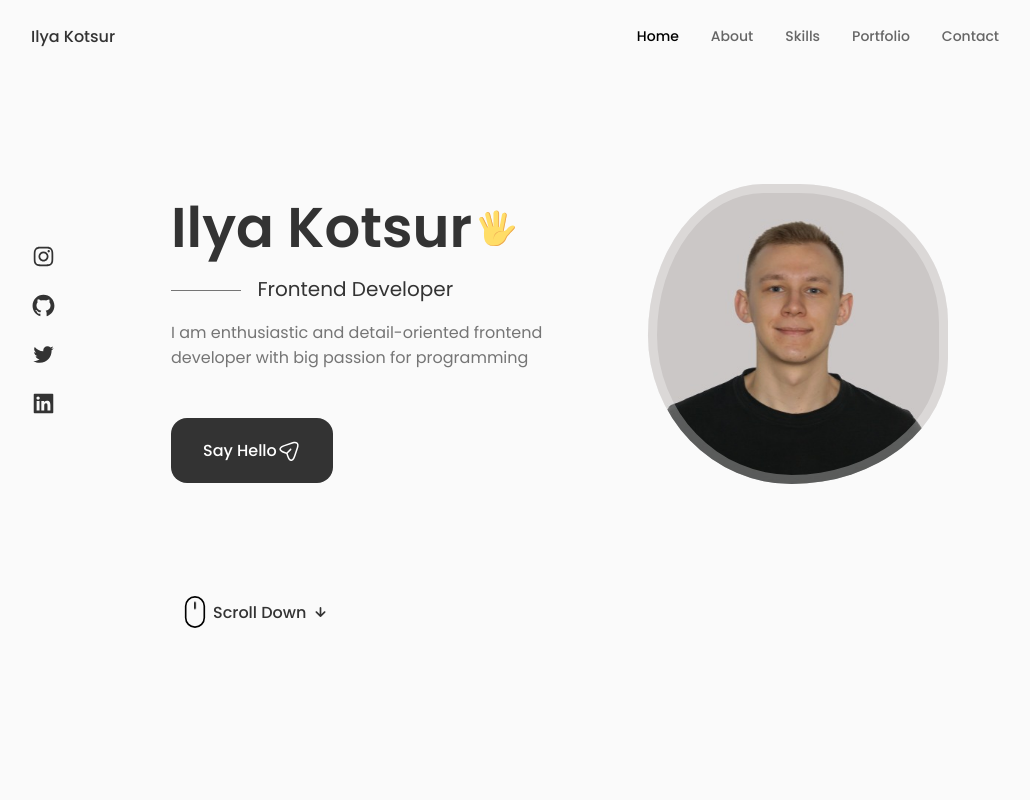
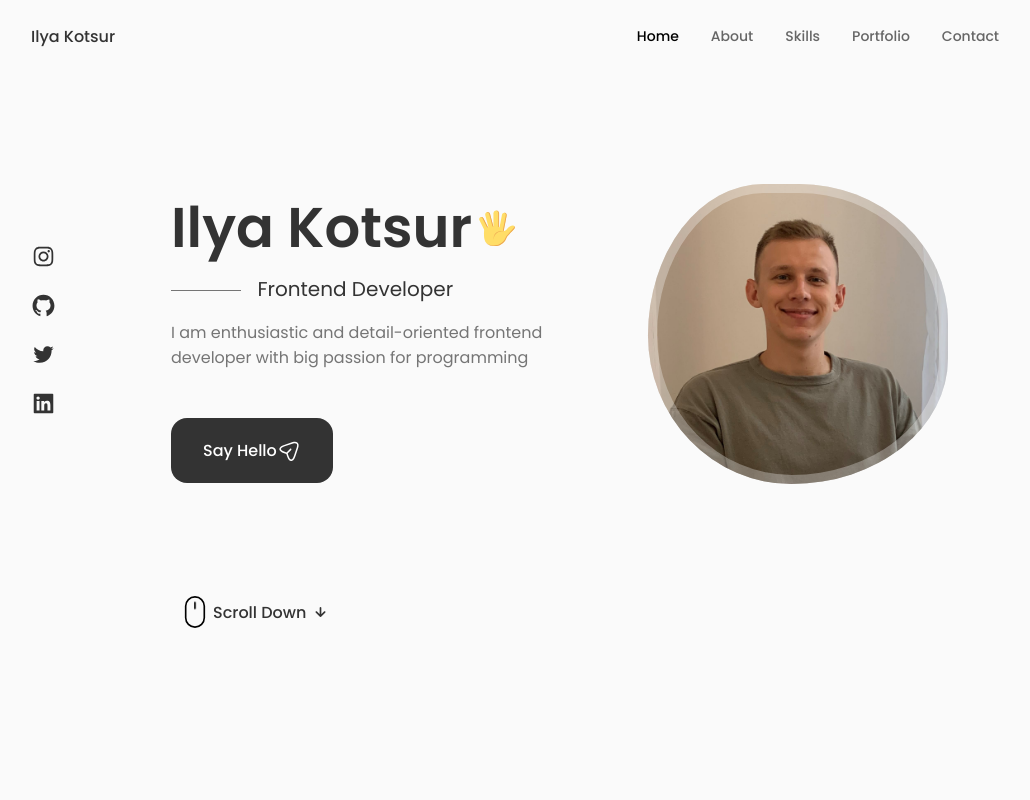
Before and after one commit to Ilyxxxaa/portfolio, a React (Create React App) app: page / in a window 1280 px wide. Shown: the top 800 px of the page, without its empty margins (125-1155 px from the left). Built offline with nearby package versions, Linux system fonts and the light colour scheme.

Commit message:
feat: change avatar photo

```diff
--- a/src/components/Home/home.css
+++ b/src/components/Home/home.css
@@ -67,7 +67,7 @@
   background: url('../../assets/avatar.jpg');
   background-repeat: no-repeat;
   background-position: center;
-  background-size: cover;
+  background-size: 150%;
   box-shadow: inset 0 0 0 9px rgb(255 255 255 / 30%);
   justify-self: center;
   width: 300px;
```
Also changed, not shown: src/assets/avatar.jpg.
